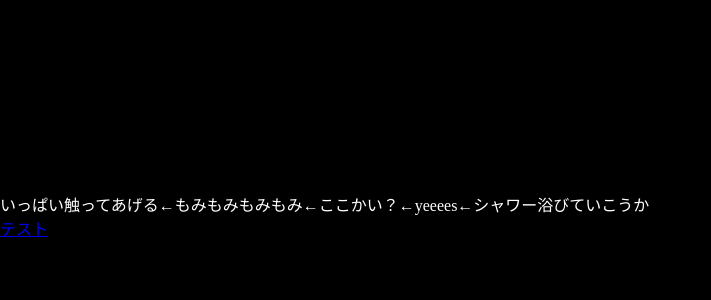
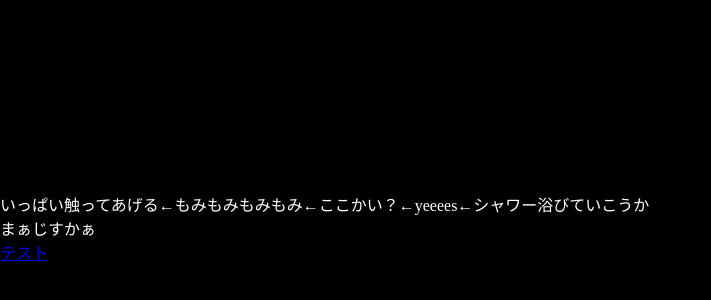
Before and after one commit to tttttttttst/testtesttest, a plain HTML site: page index.html in a window 1280 px wide. Shown: the part 408-708 px from the top of the page, without its empty margins (0-711 px from the left). Drawn offline with Linux system fonts and the light colour scheme.

Commit message:
マージして更新

```diff
--- a/index.html
+++ b/index.html
@@ -43,8 +43,8 @@
 <script src="js/libs/greensock/plugins/CSSPlugin.min.js"></script>
 <script src="js/libs/greensock/easing/EasePack.min.js"></script>
 <script src="js/main.js"></script>
-いっぱい触ってあげる←もみもみもみもみ←ここかい？←yeeees←シャワー浴びていこうか
-
+いっぱい触ってあげる←もみもみもみもみ←ここかい？←yeeees←シャワー浴びていこうか<br>
+まぁじすかぁ
 <br />
 <a href="test.html">テスト</a></body>
 </html>
```
